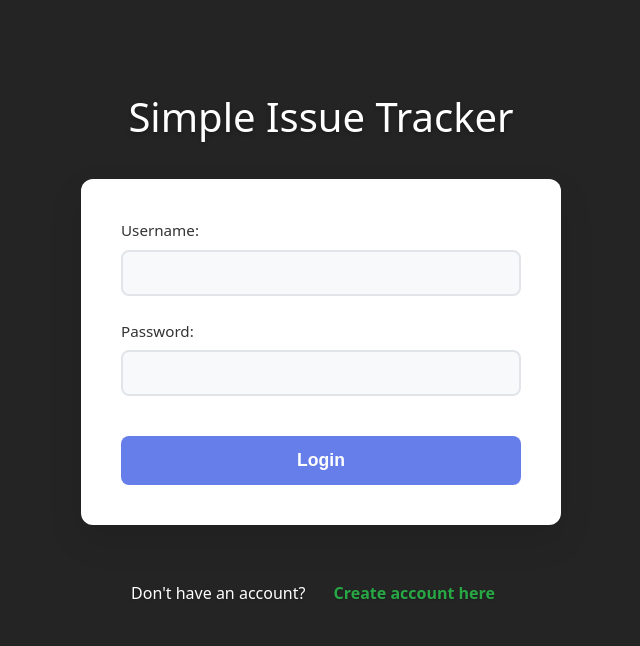
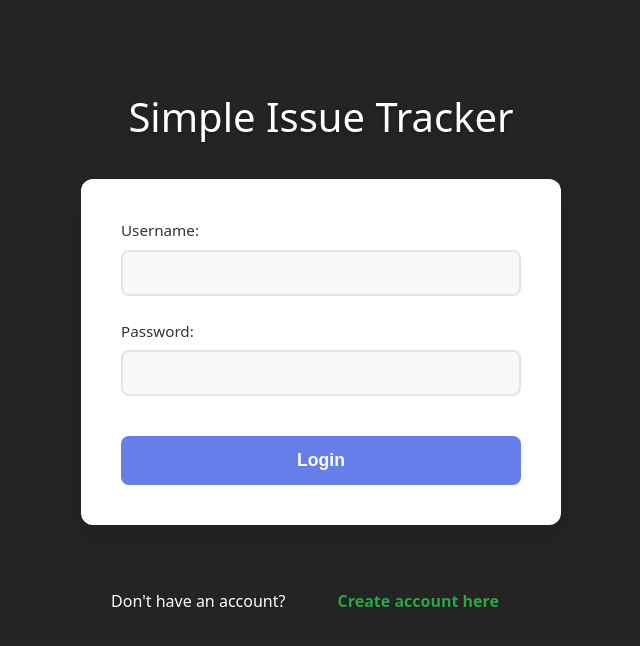
Before and after one commit to Mr-Peerapon-Kanlayarat/simple-issue-tracker-project, a React (Vite) app in the folder frontend/: page / in a window 1280 px wide. Shown: the top 646 px of the page, without its empty margins (319-959 px from the left). Built offline with nearby package versions, Linux system fonts and the light colour scheme.

Commit message:
FE: fixed Link in Login and Register page

```diff
--- a/frontend/src/routes/Login.jsx
+++ b/frontend/src/routes/Login.jsx
@@ -1,6 +1,6 @@
 import React, { useState } from "react";
 import axios from "axios";
-import { useNavigate } from "react-router-dom";
+import { useNavigate, Link } from "react-router-dom";
 import "../styles/Login.css";
 
 function Login() {
@@ -64,7 +64,7 @@ function Login() {
         <button type="submit">Login</button>
       </form>
       <div>
-        <p>Don't have an account? <a href="/register">Create account here</a></p>
+        <p>Don't have an account? <Link to="/register"><a>Create account here</a></Link></p>
       </div>
     </div>
   );
--- a/frontend/src/routes/Register.jsx
+++ b/frontend/src/routes/Register.jsx
@@ -1,6 +1,6 @@
 import React, { useState } from "react";
 import axios from "axios";
-import { useNavigate } from "react-router-dom";
+import { useNavigate, Link } from "react-router-dom";
 import "../styles/Register.css";
 
 function Register() {
@@ -92,7 +92,7 @@ function Register() {
         </button>
       </form>
       <p>
-        Already have an account? <a href="/">Login here</a>
+        Already have an account? <Link to="/"><a>Login here</a></Link>
       </p>
     </div>
   );
```
